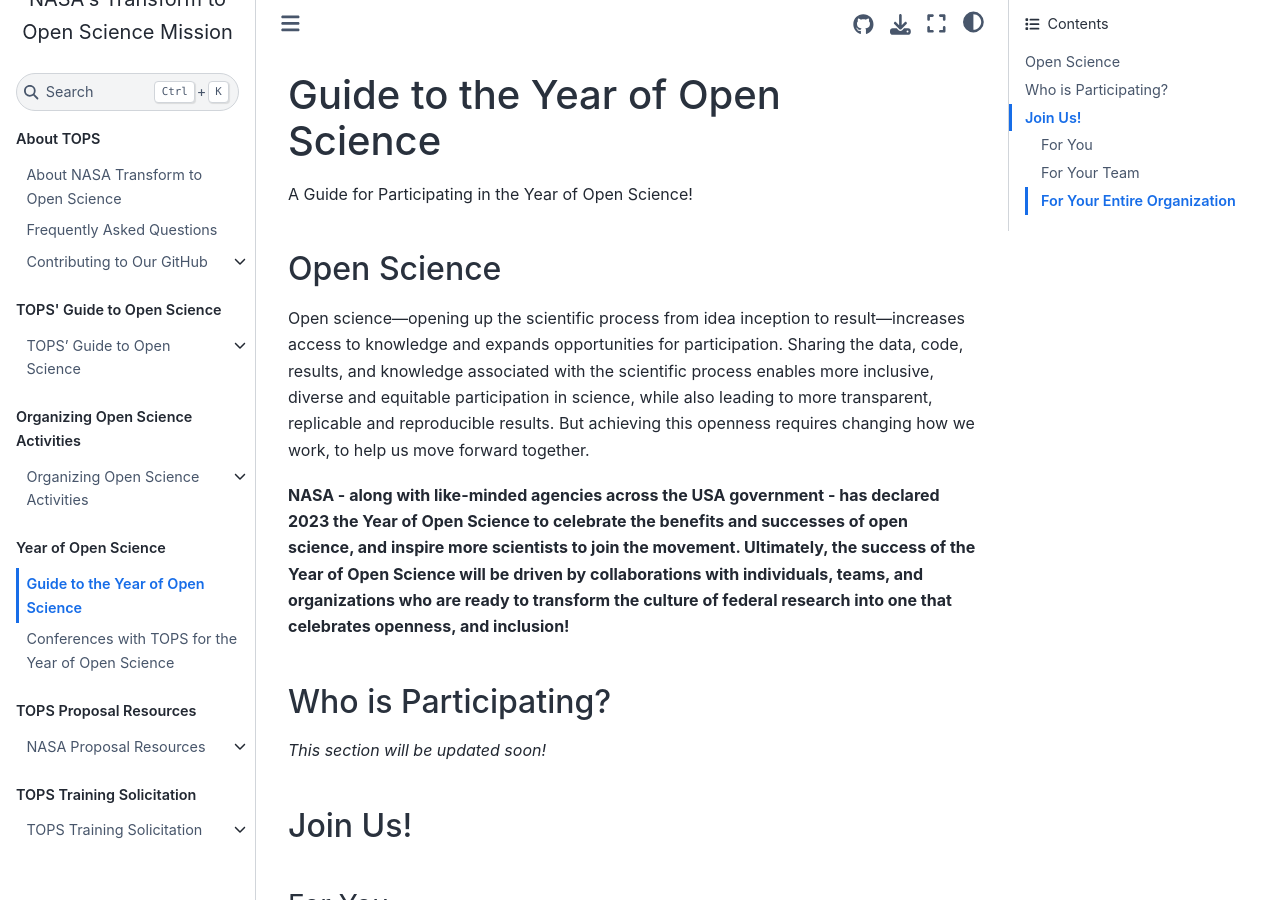
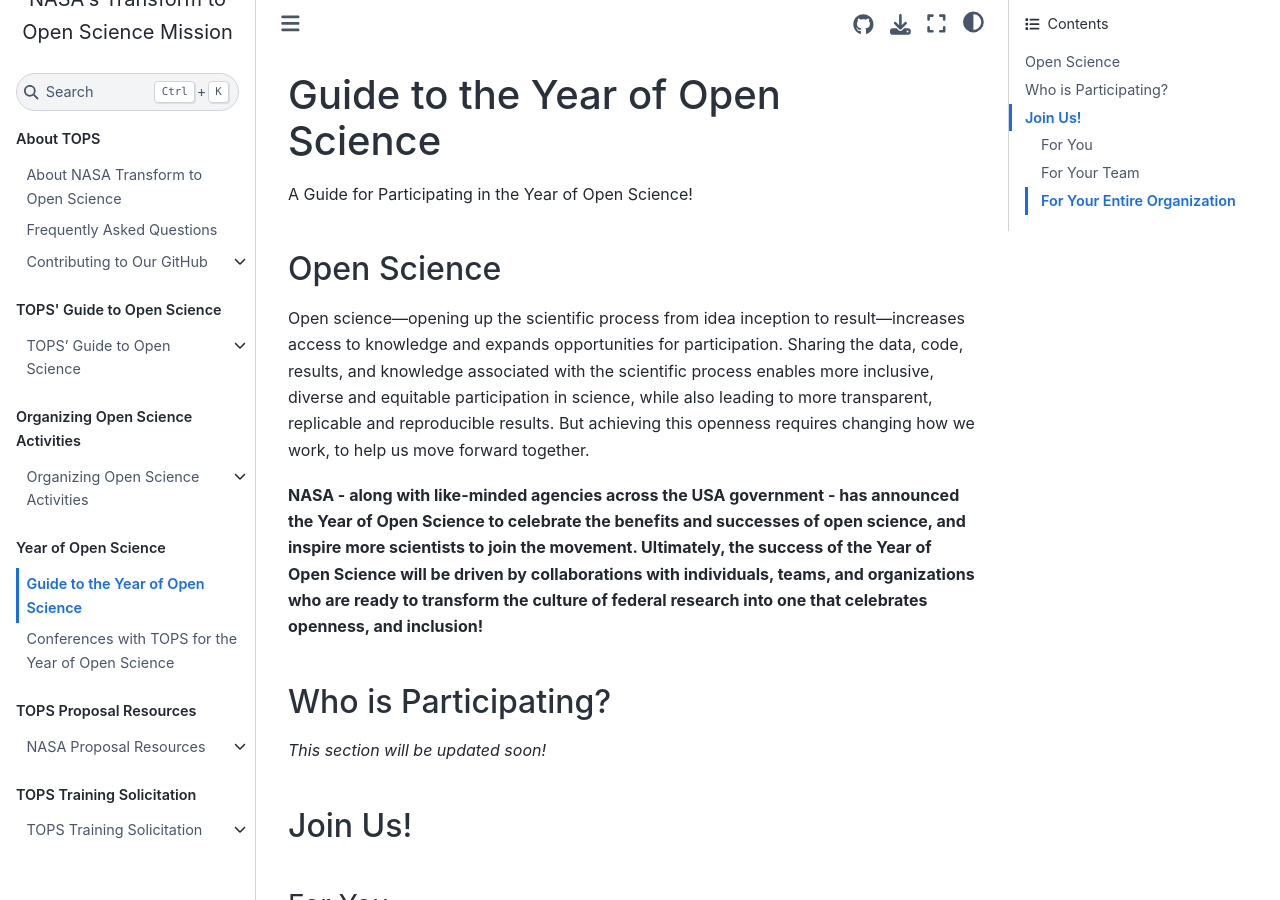
Before and after one commit to nasa/Transform-to-Open-Science-Book, a Jupyter Book: the page built from Year_of_Open_Science_Guide/readme.md, in a window 1280 px wide and 900 px high. Built offline with Jupyter Book 1.0.4 settings and Sphinx 7.4.7 and the Sphinx Book theme 1.1.4, drawn with Linux system fonts in a browser that asks for light colours.

Commit message:
Update readme.md

```diff
--- a/Year_of_Open_Science_Guide/readme.md
+++ b/Year_of_Open_Science_Guide/readme.md
@@ -5,7 +5,7 @@
 ## Open Science
 Open science—opening up the scientific process from idea inception to result—increases access to knowledge and expands opportunities for participation. Sharing the data, code, results, and knowledge associated with the scientific process enables more inclusive, diverse and equitable participation in science, while also leading to more transparent, replicable and reproducible results. But achieving this openness requires changing how we work, to help us move forward together.
 
-**NASA - along with like-minded agencies across the USA government - has declared 2023 the Year of Open Science to celebrate the benefits and successes of open science, and inspire more scientists to join the movement. Ultimately, the success of the Year of Open Science will be driven by collaborations with individuals, teams, and organizations who are ready to transform the culture of federal research into one that celebrates openness, and inclusion!**
+**NASA - along with like-minded agencies across the USA government - has announced the Year of Open Science to celebrate the benefits and successes of open science, and inspire more scientists to join the movement. Ultimately, the success of the Year of Open Science will be driven by collaborations with individuals, teams, and organizations who are ready to transform the culture of federal research into one that celebrates openness, and inclusion!**
 
 ## Who is Participating?
 *This section will be updated soon!*
```
